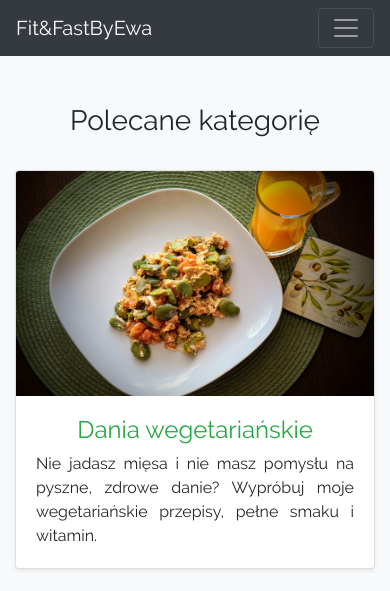
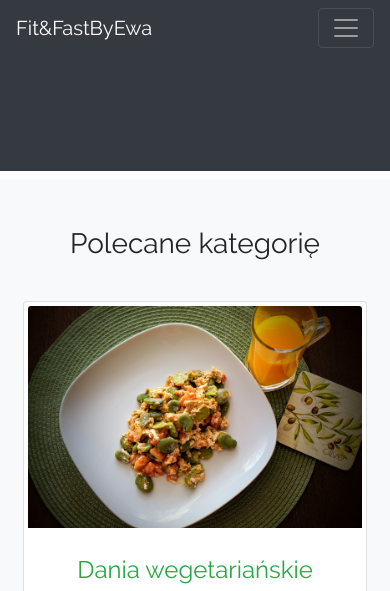
Before and after one commit to fitandfastbyewa/fitandfastbyewa, a PHP site: page /Views/Layouts/default.php in a window 390 px wide. Shown: the top 591 px of the page. Run offline with PHP 8.4, Linux system fonts and the light colour scheme; the template is opened without the code that fills it, so the values that code supplies are empty; some libraries are stand-ins or nearby versions.

Commit message:
categorie

```diff
--- a/Core/Controller.php
+++ b/Core/Controller.php
@@ -11,6 +11,11 @@
 
         function render($filename)
         {
+            require_once(ROOT . 'Models/Category.php');
+            $categoryModel = new Category();
+            $d['categories'] = $categoryModel->getAll();
+            $this->set($d);
+
             extract($this->vars);
             ob_start();
             require(ROOT . "Views/" . ucfirst(str_replace('Controller', '', get_class($this))) . '/' . $filename . '.php');
--- a/Views/Layouts/default.php
+++ b/Views/Layouts/default.php
@@ -22,41 +22,41 @@
 <header>
   <!-- NavBar -->
   <nav class="navbar navbar-expand-lg navbar-dark bg-dark">
-    <a class="navbar-brand" href="#">Fit&FastByEwa</a>
+    <a class="navbar-brand" href="/index/index">Fit&FastByEwa</a>
     <button class="navbar-toggler" type="button" data-toggle="collapse" data-target="#navbarColor01" aria-controls="navbarColor01" aria-expanded="false" aria-label="Toggle navigation">
       <span class="navbar-toggler-icon"></span>
     </button>
     <div class="collapse navbar-collapse" id="navbarColor01">
       <ul class="navbar-nav mr-auto">
         <li class="nav-item active">
-          <a class="nav-link" href="#">Strona Główna<span class="sr-only">(current)</span></a>
+          <a class="nav-link" href="/index/index">Strona Główna<span class="sr-only">(current)</span></a>
         </li>
         <li class="nav-item">
-          <a class="nav-link" href="#">Śniadanie</a>
+          <a class="nav-link" href="/category/sniadanie">Śniadanie</a>
         </li>
         <li class="nav-item">
-          <a class="nav-link" href="#">Obiad</a>
+          <a class="nav-link" href="/category/obiad">Obiad</a>
         </li>
         <li class="nav-item">
-          <a class="nav-link" href="#">Kolacja</a>
+          <a class="nav-link" href="/category/kolacja">Kolacja</a>
         </li>
         <li class="nav-item">
-          <a class="nav-link" href="#">Zupy</a>
+          <a class="nav-link" href="/category/zupa">Zupy</a>
         </li>
         <li class="nav-item">
-          <a class="nav-link" href="#">Desery</a>
+          <a class="nav-link" href="/category/deser">Desery</a>
         </li>
         <li class="nav-item">
-          <a class="nav-link" href="#">Koktajle</a>
+          <a class="nav-link" href="/category/koktajl">Koktajle</a>
         </li>
         <li class="nav-item">
-          <a class="nav-link" href="#">Wegetariańskie</a>
+          <a class="nav-link" href="/category/wegetarianskie">Wegetariańskie</a>
         </li>
         <li class="nav-item">
-          <a class="nav-link" href="#">Mięsne</a>
+          <a class="nav-link" href="/category/mieso">Mięsne</a>
         </li>
         <li class="nav-item">
-          <a class="nav-link" href="#">Rybne</a>
+          <a class="nav-link" href="/category/ryba">Rybne</a>
         </li>
       </ul>
     </div>
@@ -76,79 +76,90 @@
 
     </div>
 
+    <!-- Kategorie -->
+    <div class="mb-2" style="background-color:#343a40;color:#FFFFFF;">
+      <div class="container categories-tag">
+        <?php foreach($categories as $category) {
+          echo '<a href="/category/' . $category['normalize_name'] . '">#' . $category['name'] . '</a> <span class="badge badge-pill badge-success">' . $category['ilosc'] . '</span>';
+        }
+        ?>
+      </div>
+  </div>
+    <!-- Kategorie End -->
+
     <!-- Polecane kategorie -->
     <div class="album py-5 bg-light categories">
             <div class="container">
               <h3 class="text-center category-title">Polecane kategorię</h3>
               <div class="row">
                 <div class="col-md-4">
-                  <div class="card mb-4 shadow-sm">
-                    <img class="card-img-top" data-src="holder.js/100px225?theme=thumb&amp;bg=55595c&amp;fg=eceeef&amp;text=Thumbnail"
+                  <div class="card p-1 m-2 text-center">
+                    <img class="card-img-top"
                     alt="dania wegetariańskie - jajecznica z bobem"
-                    src="/public/images/category/jajecznica-z-bobem.JPG" data-holder-rendered="true" style="height: 225px; width: 100%; display: block;">
+                    src="/public/images/category/jajecznica-z-bobem.JPG">
                     <div class="card-body">
-                      <h4 class="text-center"><a href="">Dania wegetariańskie</a></h4>
-                      <p class="card-text text-justify">Nie jadasz mięsa i nie masz pomysłu na pyszne, zdrowe danie? Wypróbuj moje wegetariańskie przepisy, pełne smaku i witamin.</p>
+                      <h4 class="card-title border-bottom p-2"><a href="/category/wegetarianskie">Dania wegetariańskie</a></h4>
+                      <p class="card-text">Nie jadasz mięsa i nie masz pomysłu na pyszne, zdrowe danie? Wypróbuj moje wegetariańskie przepisy, pełne smaku i witamin.</p>
                     </div>
                   </div>
                 </div>
 
                 <div class="col-md-4">
-                  <div class="card mb-4 shadow-sm">
-                    <img class="card-img-top" data-src="holder.js/100px225?theme=thumb&amp;bg=55595c&amp;fg=eceeef&amp;text=Thumbnail"
+                  <div class="card p-1 m-2 text-center">
+                    <img class="card-img-top"
                     alt="dania mięsne - pierś z kurczaka w pomidorach"
-                    src="/public/images/category/piers-z-kurczaka-w-pomidorach.JPG" data-holder-rendered="true" style="height: 225px; width: 100%; display: block;">
+                    src="/public/images/category/piers-z-kurczaka-w-pomidorach.JPG">
                     <div class="card-body">
-                      <h4 class="text-center"><a href="">Dania mięsne</a></h4>
-                      <p class="card-text text-justify">Mięsne dania też mogą być fit. Dobrej jakości mięso zapewnia nam niezbędnych wartości odżywczych. Wypróbuj moje mięsne przepisy, proste i dla każdego.</p>
+                      <h4 class="card-title border-bottom p-2"><a href="/category/mieso">Dania mięsne</a></h4>
+                      <p class="card-text">Mięsne dania też mogą być fit. Dobrej jakości mięso zapewnia nam niezbędnych wartości odżywczych. Wypróbuj moje mięsne przepisy, proste i dla każdego.</p>
                     </div>
                   </div>
                 </div>
 
                 <div class="col-md-4">
-                  <div class="card mb-4 shadow-sm">
-                    <img class="card-img-top" data-src="holder.js/100px225?theme=thumb&amp;bg=55595c&amp;fg=eceeef&amp;text=Thumbnail"
+                  <div class="card p-1 m-2 text-center">
+                    <img class="card-img-top"
                     alt="dania rybne - pstrąg nadziewany pomidorami"
-                    src="/public/images/category/pstrag-nadziewany-pomidorami.JPG" data-holder-rendered="true" style="height: 225px; width: 100%; display: block;">
+                    src="/public/images/category/pstrag-nadziewany-pomidorami.JPG">
                     <div class="card-body">
-                      <h4 class="text-center"><a href="">Dania rybne</a></h4>
-                      <p class="card-text text-justify">Nie wszyscy lubią ich smak, ale warto od czasu do czasu wprowadzić je do swojej diety. Wypróbuj przepisy na dania rybne.</p>
+                      <h4 class="card-title border-bottom p-2"><a href="/category/ryba">Dania rybne</a></h4>
+                      <p class="card-text">Nie wszyscy lubią ich smak, ale warto od czasu do czasu wprowadzić je do swojej diety. Wypróbuj przepisy na dania rybne.</p>
                     </div>
                   </div>
                 </div>
 
                 <div class="col-md-4">
-                  <div class="card mb-4 shadow-sm">
-                    <img class="card-img-top" data-src="holder.js/100px225?theme=thumb&amp;bg=55595c&amp;fg=eceeef&amp;text=Thumbnail"
+                  <div class="card p-1 m-2 text-center">
+                    <img class="card-img-top"
                     alt="zupy - zupa pomidorowa po toskańsku"
-                    src="/public/images/category/zupa-pomidorowa-po-toskansku.JPG" data-holder-rendered="true" style="height: 225px; width: 100%; display: block;">
+                    src="/public/images/category/zupa-pomidorowa-po-toskansku.JPG">
                     <div class="card-body">
-                      <h4 class="text-center"><a href="">Zupy</a></h4>
-                      <p class="card-text text-justify">Zupy to lekkie dania, które pasują zarówno na obiad jak i kolację. Oparte na warzywach stanowią doskonałe źródło wartości odżywczych i są doskonałym przykładem dania fit.</p>
+                      <h4 class="card-title border-bottom p-2"><a href="/category/zupa">Zupy</a></h4>
+                      <p class="card-text">Zupy to lekkie dania, które pasują zarówno na obiad jak i kolację. Oparte na warzywach stanowią doskonałe źródło wartości odżywczych i są doskonałym przykładem dania fit.</p>
                     </div>
                   </div>
                 </div>
 
                 <div class="col-md-4">
-                  <div class="card mb-4 shadow-sm">
-                    <img class="card-img-top" data-src="holder.js/100px225?theme=thumb&amp;bg=55595c&amp;fg=eceeef&amp;text=Thumbnail"
+                  <div class="card p-1 m-2 text-center">
+                    <img class="card-img-top"
                     alt="desery - fit trufle"
-                    src="/public/images/category/fit-trufle.JPG" data-holder-rendered="true" style="height: 225px; width: 100%; display: block;">
+                    src="/public/images/category/fit-trufle.JPG">
                     <div class="card-body">
-                      <h4 class="text-center"><a href="">Desery</a></h4>
-                      <p class="card-text text-justify">Słodki deser też może być zdrowy. Wystarczy przygotować go z odpowiednich składników. Wypróbuj moje propozycje.</p>
+                      <h4 class="card-title border-bottom p-2"><a href="/category/deser">Desery</a></h4>
+                      <p class="card-text">Słodki deser też może być zdrowy. Wystarczy przygotować go z odpowiednich składników. Wypróbuj moje propozycje.</p>
                     </div>
                   </div>
                 </div>
 
                 <div class="col-md-4">
-                  <div class="card mb-4 shadow-sm">
-                    <img class="card-img-top" data-src="holder.js/100px225?theme=thumb&amp;bg=55595c&amp;fg=eceeef&amp;text=Thumbnail"
+                  <div class="card p-1 m-2 text-center">
+                    <img class="card-img-top"
                     alt="koktajle - koktajl ze szpinaku"
-                    src="/public/images/category/koktajl-ze-szpinaku.JPG" data-holder-rendered="true" style="height: 225px; width: 100%; display: block;">
+                    src="/public/images/category/koktajl-ze-szpinaku.JPG">
                     <div class="card-body">
-                      <h4 class="text-center"><a href="">Koktajle</a></h4>
-                      <p class="card-text text-justify">To co pijemy jest równie ważne dla naszego zdrowia jak to co jemy. Dlatego też wśród dietetycznych przepisów
+                      <h4 class="card-title border-bottom p-2"><a href="/category/koktajle">Koktajle</a></h4>
+                      <p class="card-text">To co pijemy jest równie ważne dla naszego zdrowia jak to co jemy. Dlatego też wśród dietetycznych przepisów
                       nie może zabraknąć pomysło na koktajle i napoje.</p>
                     </div>
                   </div>
--- a/public/css/images.css
+++ b/public/css/images.css
@@ -46,17 +46,14 @@ body {
   color:#6c757d;
 }
 
-.badge {
-    padding: 0.6em;
-    font-size: 0.4em;
-}
-
 .recipe > .blockquote > .title {
     padding-bottom: 0.2em;
 }
 
 .recipe > .blockquote > .title > .badge {
   margin-left: 0.5em;
+  padding: 0.6em;
+  font-size: 0.4em;
 }
 
 .recipe > .blockquote > p {
@@ -73,6 +70,33 @@ body {
     font-size: 0.9em;
 }
 
+.badge a {
+  color: #FFFFFF;
+}
+
+.categories-tag a {
+    color: #FFFFFF;
+}
+
+.categories-tag {
+  font-size:1.2em;
+  padding-top: 3em;
+  padding-bottom: 3em;
+}
+
+.categories-tag > .badge {
+  margin-right:0.5em;
+  font-size:0.8em;
+}
+
+.similar-recipe > .card-group > .card {
+  border: 1px solid rgba(0,0,0,.125);
+}
+
+.categories > .container > .row > .col-md-4 > .card > .card-body > .card-text {
+  font-size: 0.9em;
+}
+
 a {
   color: #28a745;
 }
```
Also changed, not shown: Controllers/categoryController.php (added, +24 -0 lines), Models/Category.php (added, +50 -0 lines), Models/Recipe.php (+8 -0 lines), Models/SimilarRecipe.php (added, +24 -0 lines), Views/Category/recipe.php (added, +20 -0 lines), Views/Category/recipes.php (added, +87 -0 lines), Views/Recipe/recipe.php (+44 -10 lines), db.sql (+16 -0 lines).
